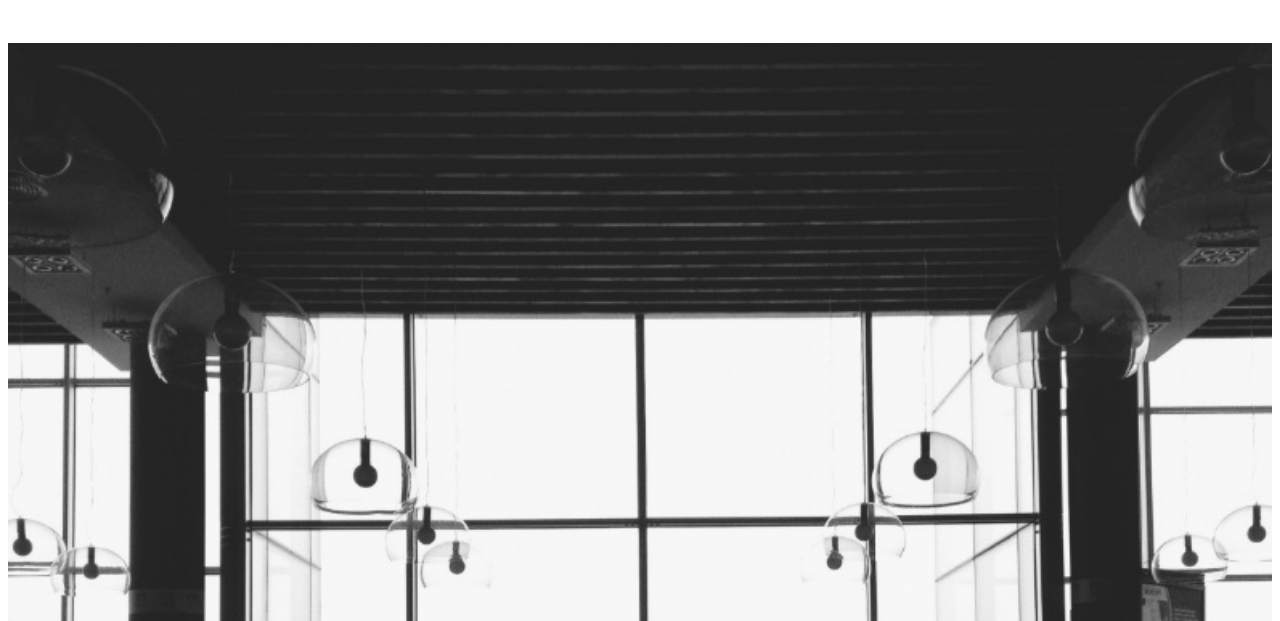
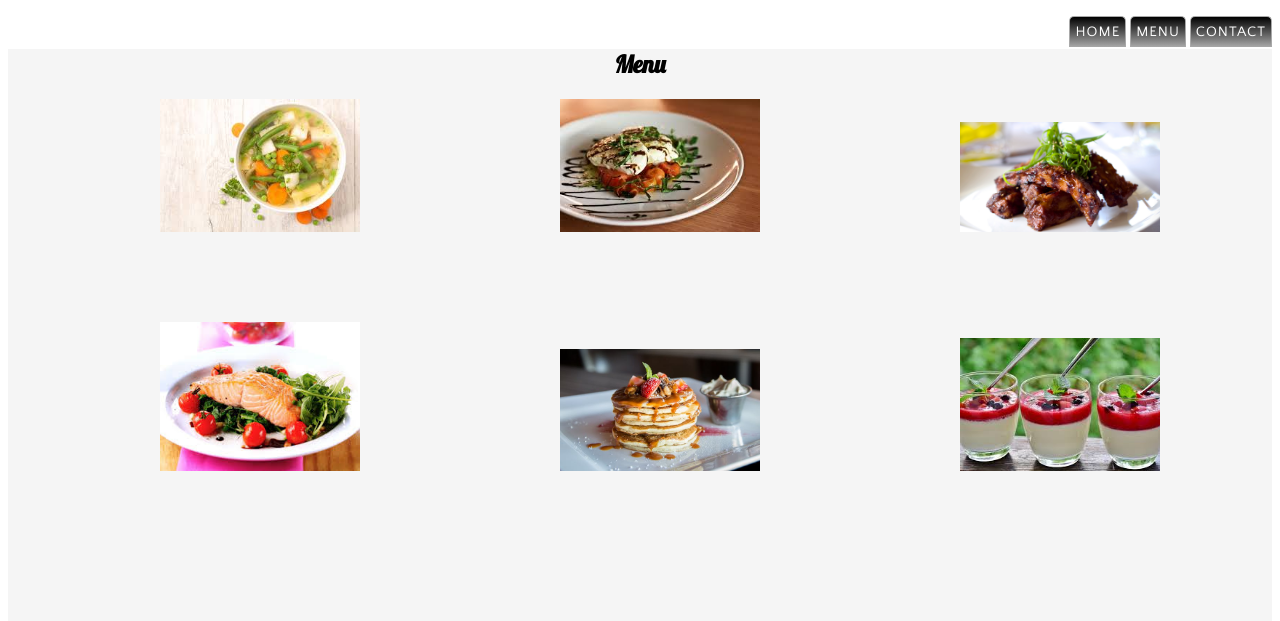
Before and after one commit to maxwelltmorgan/restaurant, a website built with webpack: page dist/index.html in a window 1280 px wide. Shown: the top 621 px of the page. Built offline with nearby package versions, Linux system fonts and the light colour scheme.

Commit message:
home.js complete menu.js updates

```diff
--- /dev/null
+++ b/src/contact.js
@@ -0,0 +1,18 @@
+const renderContact = () => {
+/*  const container = document.getElementById("content");
+  const div = document.createElement("div");
+  const title = document.createElement("h1");
+  const text = document.createElement("p");
+
+  text.innerHTML = "Find Us!"
+  title.innerHTML = "Take a right then a left then down the garage."
+
+  div.appendChild(title);
+  div.appendChild(text);
+  div.classList.add("contact");
+  container.appendChild(div);
+ */
+ console.log("got a contact");
+};
+
+export { renderContact }
--- a/src/index.css
+++ b/src/index.css
@@ -1,3 +1,29 @@
+.header {
+    margin-bottom: -44px;
+}
+
+.tabs {
+    text-align: right;
+    display: block;
+}
+
+.tab {
+    display: inline-block;
+    background-image: linear-gradient(black, darkgrey);
+    color: white;
+    border: 1px darkgrey solid;
+    border-bottom: none;
+    line-height: 20px;
+    border-top-left-radius: 5px;
+    border-top-right-radius: 5px;
+    padding: 5px;
+    font-family: 'Quattrocento Sans', sans-serif;
+    font-size: .9rem;
+    text-transform: uppercase;
+    letter-spacing: 1px;
+    margin-bottom: 1px;
+}
+
 .landing {
     background-image: url("/dining.jpg");
     background-size: cover;
@@ -19,3 +45,28 @@ p {
     font-size: 1.2rem;
     text-align: center;
 }
+
+.menu-container {
+    background-color: #F5F5F5;
+    height: 96vh;
+    width: 100%;
+    margin: 45px auto 0 auto;
+    text-align: center;
+    font-family: 'Lobster', cursive;
+}
+
+.menu-item {
+    width: 400px;
+    height: 200px;
+    display: inline-block;
+    font-family: 'Quattrocento Sans', sans-serif;
+}
+
+img {
+    width: 200px;
+    height: auto;
+    text-align: center;
+    margin-bottom: 0;
+    padding-bottom: 0;
+
+}
--- a/src/index.js
+++ b/src/index.js
@@ -1,3 +1,5 @@
 import { renderHome } from './home'
+import { renderContact } from './contact'
+import { renderMenu } from './menu'
 
-renderHome();
+renderMenu();
--- /dev/null
+++ b/src/menu.js
@@ -0,0 +1,31 @@
+const renderMenu = () => {
+  const container = document.getElementById("content");
+  const div = document.createElement("div");
+  const menuTitle = document.createElement("h2");
+  const menuList = document.createElement("ul");
+  menuList.classList.add("menu-list");
+
+  const recipes = ["soup","sandwich","salad","pasta","steak","desert"];
+  const recipeImages = ["soup.jpeg","salad.jpeg","steak.jpeg","fish.jpeg","pancakes.jpeg","desert.jpeg"];
+
+  menuTitle.innerHTML = "Menu"
+
+  for(let i = 0; i < recipes.length; i++){
+      let menuItem = document.createElement("li");
+      menuItem.classList.add("menu-item");
+//      menuItem.innerHTML = recipes[i];
+
+      let menuImage = document.createElement("img");
+      menuImage.src = recipeImages[i];
+      menuItem.appendChild(menuImage);
+
+      menuList.appendChild(menuItem);
+  };
+
+  div.appendChild(menuTitle);
+  div.appendChild(menuList);
+  div.classList.add("menu-container");
+  container.appendChild(div);
+};
+
+export { renderMenu }
```
Also changed, not shown: dist/bundle.js, dist/desert.jpeg (added), dist/fish.jpeg (added), dist/index.html, dist/pancakes.jpeg (added), dist/salad.jpeg (added), dist/soup.jpeg (added), dist/steak.jpeg (added).
